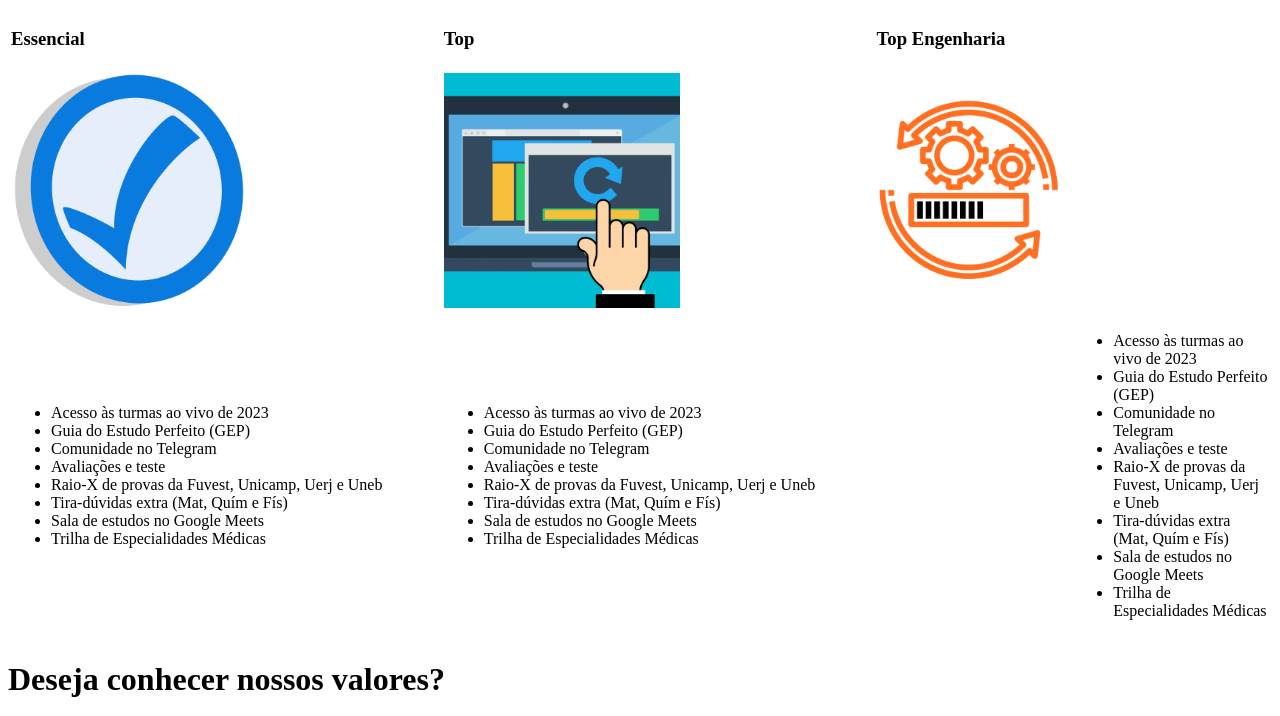
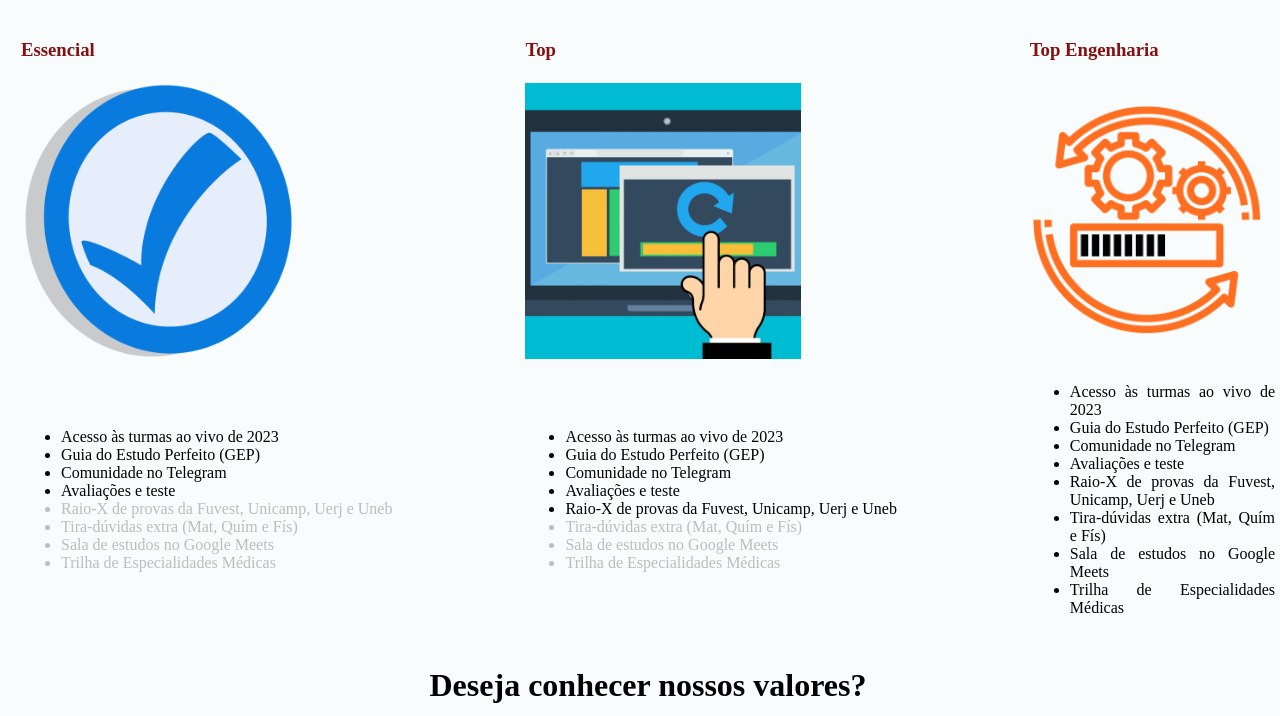
Before and after one commit to camillaosantos/site.html, a plain HTML site: page Planos.html in a window 1280 px wide. Shown: the part 636-1352 px from the top of the page. Drawn offline with Linux system fonts and the light colour scheme.

Commit message:
adicao de novos elementos

```diff
--- a/Planos.html
+++ b/Planos.html
@@ -4,6 +4,7 @@
     <meta charset="UTF-8">
     <meta http-equiv="X-UA-Compatible" content="IE=edge">
     <meta name="viewport" content="width=device-width, initial-scale=1.0">
+    <link rel="stylesheet" href="style.css">
     <title>Planos</title>
     <link rel="shortcut icon" href="manual-enem.ico (1).ico" type="image/x-icon">
     <img src="manual enem.ico.png" height="5%" width="5%">
@@ -14,17 +15,53 @@
     </nav>
     <img src="enem.planos.1400x933.jpg" height="465" width="1280">
 </head>
+<style>
+     {
+    margin: 0px;
+    padding: 0px;
+    border: 0px;
+}
+
+body{
+    width: 100%;
+    background-color:rgba(249, 252, 253, 0.897);
+    text-align:justify;
+}
+
+header{
+    background-color: hwb(228 0% 98% / 0);
+    text-align: right;
+}
+
+table #planos {
+    margin-left: auto;
+  margin-right: auto;
+  width: 600px;
+  table-layout: fixed;
+  }
+
+  table#planos {
+    padding: 10px;
+  }
+  td{
+    text-align:justify;
+  }
+h1{
+    text-align: center;
+}
+
+</style>
 <body>
 
 
     <h1>Planos completos que cabem no seu bolso</h1>
 
-    <table bouder="1">
+    <table id="planos" bouder="1">
         <thead>
         <tr>
-            <td><h3>Essencial</h3></td>
-            <td><h3>Top</h3></td>
-            <td><h3>Top Engenharia</h3></td>
+            <td><h3 style="color: rgb(133, 16, 16);">Essencial</h3></td>
+            <td><h3 style="color: rgb(133, 16, 16);">Top</h3></td>
+            <td><h3 style="color: rgb(133, 16, 16);">Top Engenharia</h3></td>
             </tr>
         </thead>
 
@@ -37,16 +74,16 @@
         </tbody>
 
 
-            <tr>
+            <tfoot>
                 <td><ul>
                             <li>Acesso às turmas ao vivo de 2023</li>
                             <li>Guia do Estudo Perfeito (GEP)</li>
                              <li>Comunidade no Telegram</li>
                             <li>Avaliações e teste</li>
-                            <li>Raio-X de provas da Fuvest, Unicamp, Uerj e Uneb</li>
-                            <li>Tira-dúvidas extra (Mat, Quím e Fís)</li>
-                            <li>Sala de estudos no Google Meets</li>
-                            <li>Trilha de Especialidades Médicas</li>
+                            <li style="color: rgb(189, 189, 187);">Raio-X de provas da Fuvest, Unicamp, Uerj e Uneb</li>
+                            <li style="color: rgb(189, 189, 187);">Tira-dúvidas extra (Mat, Quím e Fís)</li>
+                            <li style="color: rgb(189, 189, 187);">Sala de estudos no Google Meets</li>
+                            <li style="color: rgb(189, 189, 187);">Trilha de Especialidades Médicas</li>
                             </ul></td>
 
 
@@ -57,11 +94,10 @@
                              <li>Comunidade no Telegram</li>
                             <li>Avaliações e teste</li>
                             <li>Raio-X de provas da Fuvest, Unicamp, Uerj e Uneb</li>
-                            <li>Tira-dúvidas extra (Mat, Quím e Fís)</li>
-                            <li>Sala de estudos no Google Meets</li>
-                            <li>Trilha de Especialidades Médicas</li>
-                            </ul>
-                            <td>
+                            <li style="color: rgb(189, 189, 187);">Tira-dúvidas extra (Mat, Quím e Fís)</li>
+                            <li style="color: rgb(189, 189, 187);">Sala de estudos no Google Meets</li>
+                            <li style="color: rgb(189, 189, 187);">Trilha de Especialidades Médicas</li>
+                            </ul></td>
 
                 <td><ul>
                             <li>Acesso às turmas ao vivo de 2023</li>
@@ -72,9 +108,8 @@
                             <li>Tira-dúvidas extra (Mat, Quím e Fís)</li>
                             <li>Sala de estudos no Google Meets</li>
                             <li>Trilha de Especialidades Médicas</li>
-                </ul>
-                </td>
-            </tr>
+                </ul></td>
+            </tfoot>
 
     </table>
 
--- /dev/null
+++ b/style.css
@@ -0,0 +1,10 @@
+{
+    padding: 0;
+    margin: 0;
+    box-sizing: border-box;
+}
+
+header{
+    width: 100%;
+    background-color: #4287f5;
+}
```
Also changed, not shown: index.html (+39 -4 lines).
